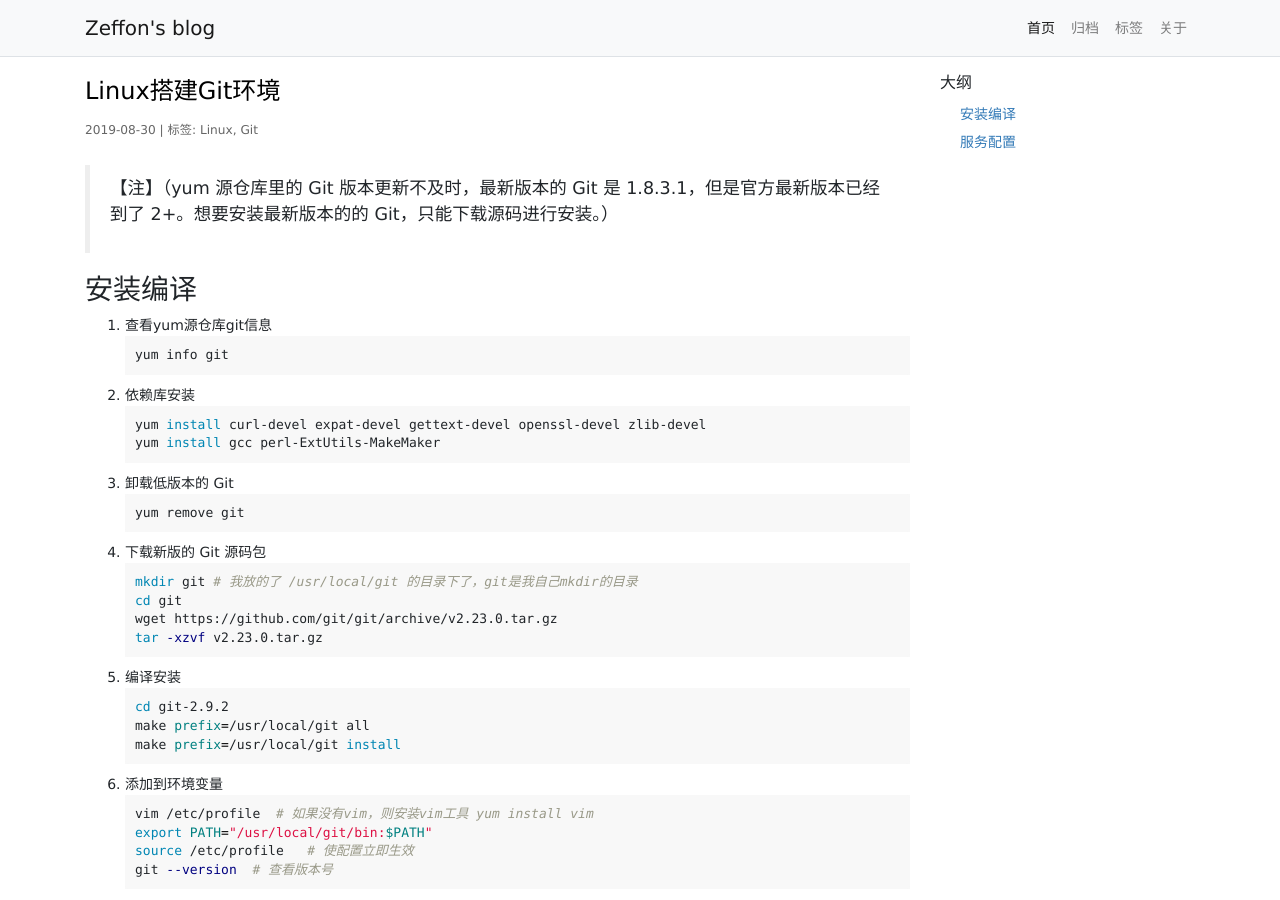
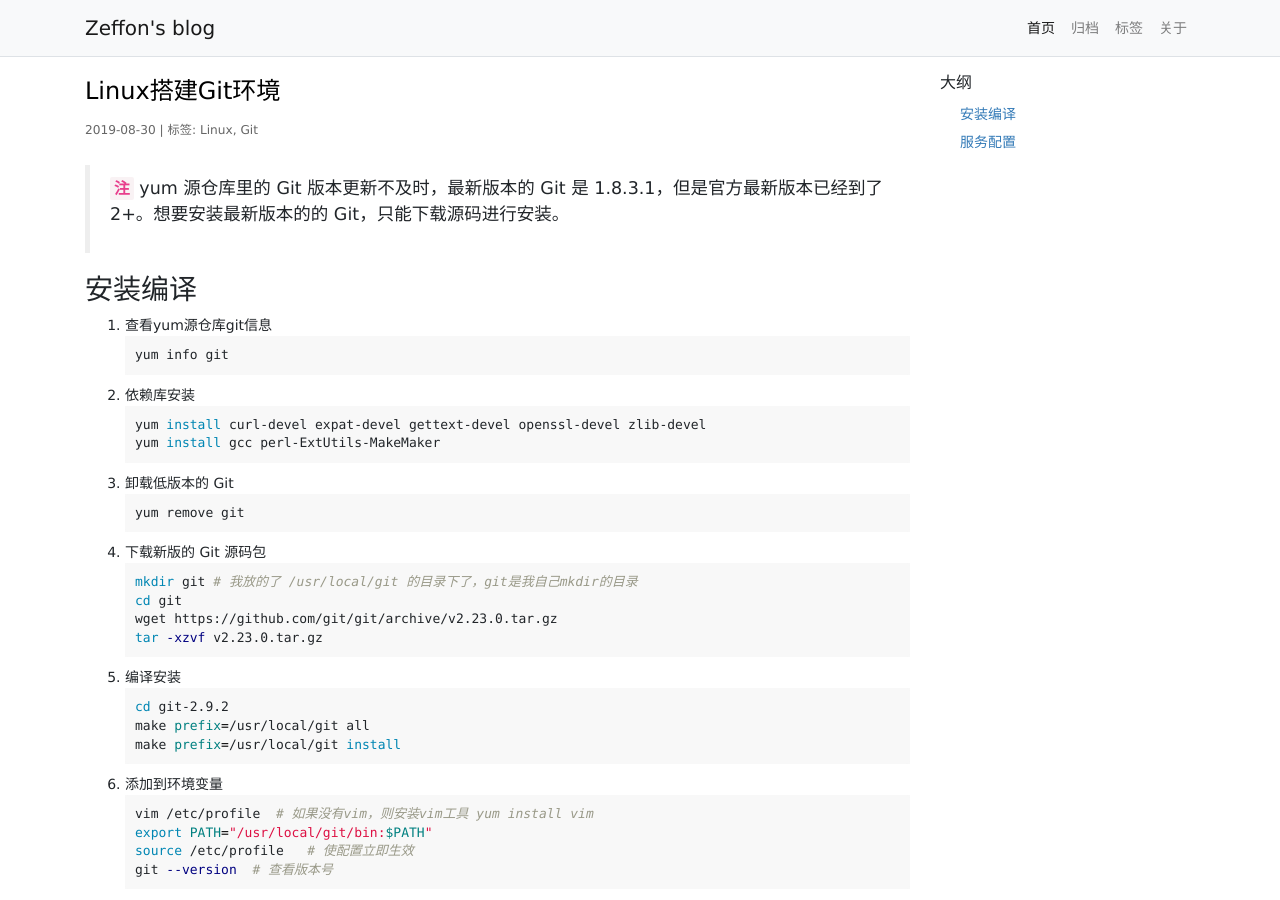
Before and after one commit to jamin44/blog, a Jekyll site: the page built from _posts/2019-08-30-linux-build-git.md, in a window 1280 px wide and 900 px high. Built offline with Jekyll 4.4.1, drawn with Linux system fonts in a browser that asks for light colours; comment, search, counter and statistics services are not loaded.

```diff
--- a/_posts/2019-08-30-linux-build-git.md
+++ b/_posts/2019-08-30-linux-build-git.md
@@ -6,7 +6,7 @@ tags: [Linux, Git]
 summary: 在Linux系统中搭建Git服务
 ---
 
-> 【注】（yum 源仓库里的 Git 版本更新不及时，最新版本的 Git 是 1.8.3.1，但是官方最新版本已经到了 2+。想要安装最新版本的的 Git，只能下载源码进行安装。）
+> **`注`** yum 源仓库里的 Git 版本更新不及时，最新版本的 Git 是 1.8.3.1，但是官方最新版本已经到了 2+。想要安装最新版本的的 Git，只能下载源码进行安装。
 
 ### 安装编译
 
```
